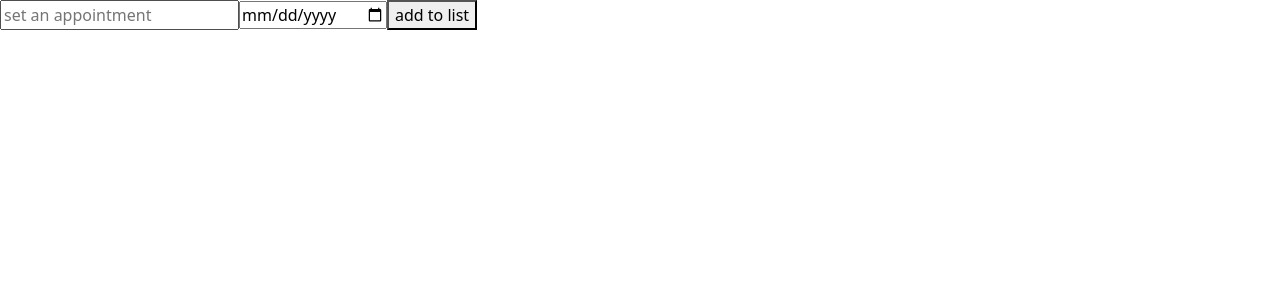
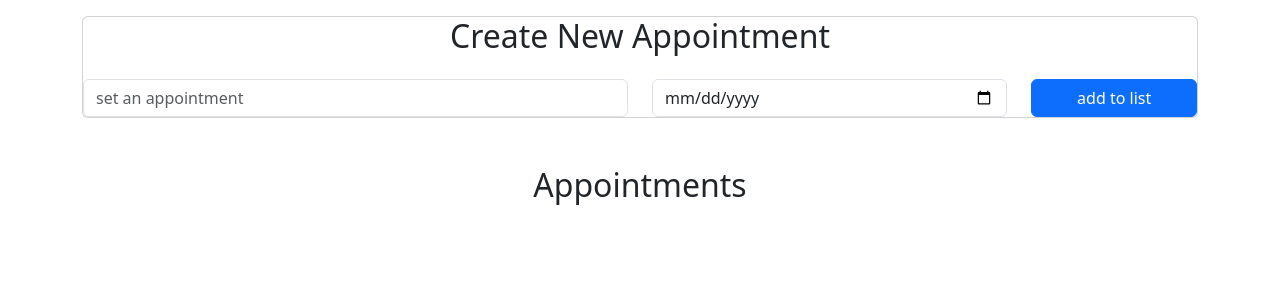
Before and after one commit to saeedd1994/appontmentApp, an Angular app: page / in a window 1280 px wide. Shown: the top 300 px of the page. Built offline with nearby package versions, Linux system fonts and the light colour scheme.

Commit message:
- insert some style using bootstrap

```diff
--- a/src/app/appointment-list/appointment-list.component.html
+++ b/src/app/appointment-list/appointment-list.component.html
@@ -1,12 +1,34 @@
-<div>
-  <input [(ngModel)]="appointmentTitle" type="text" placeholder="set an appointment ">
-  <input [(ngModel)]="appointmentDate" type="date" placeholder="set a date">
-  <button (click)="addAppointment()">add to list</button>
+<div class="container">
+  <div class="card mt-3">
+    <div class="row">
+      <div class="col">
+        <h2 class="text-center">
+          Create New Appointment
+        </h2>
+      </div>
+    </div>
 
-  <ul>
-    <li *ngFor="let appointment of appointmentList; index as i">
+    <div class="row mt-3">
+      <div class="col-md-6">
+        <input class="form-control" [(ngModel)]="appointmentTitle" type="text" placeholder="set an appointment ">
+      </div>
+      <div class="col-md-4">
+        <input class="form-control" [(ngModel)]="appointmentDate" type="date" placeholder="set a date">
+      </div>
+      <div class="col-md-2">
+        <button class="btn btn-primary w-100" (click)="addAppointment()">add to list</button>
+      </div>
+    </div>
+  </div>
+
+  <h2 class="text-center mt-5">
+    Appointments
+  </h2>
+
+  <ul class="list-group mt-3">
+    <li class="list-group-item d-flex justify-content-between align-items-center" *ngFor="let appointment of appointmentList; index as i">
       {{ appointment.title }}  {{ appointment.date | date: 'shortDate' }}
-      <button (click)="deleteItem(i)">delete</button>
+      <button class="btn btn-danger" (click)="deleteItem(i)">delete</button>
     </li>
   </ul>
 </div>
```
